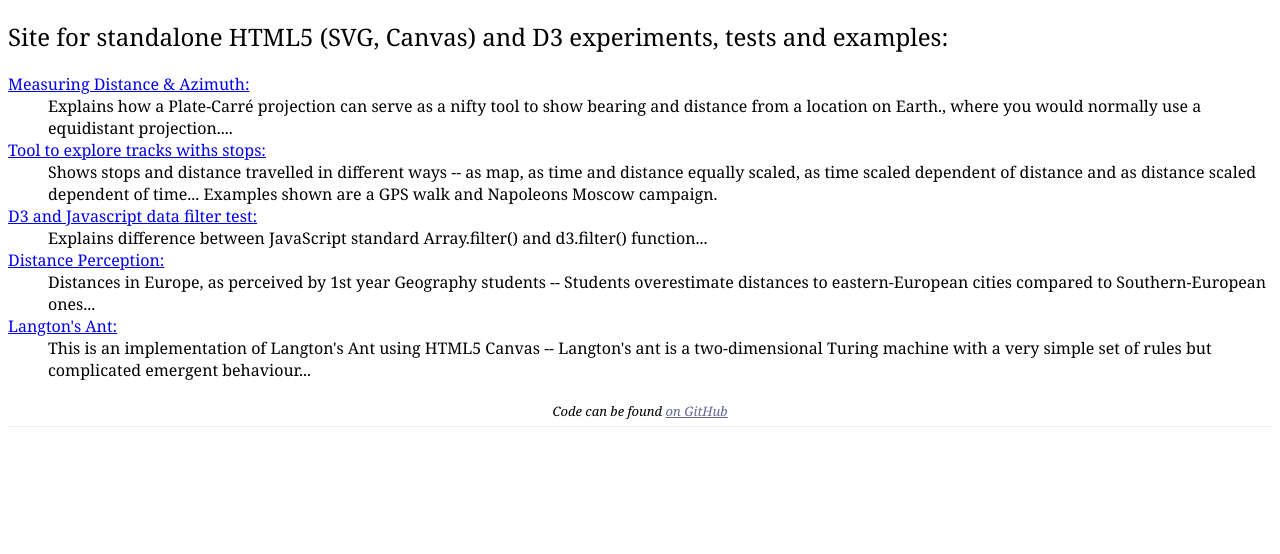
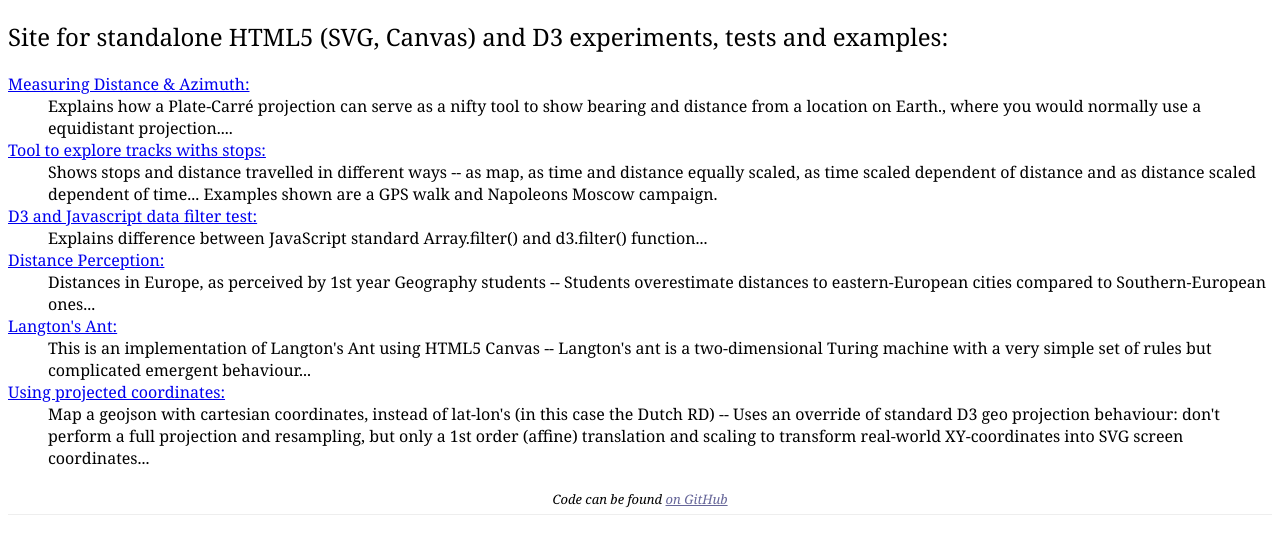
Before and after one commit to kobben/D3tests, a plain HTML site: page index.html in a window 1280 px wide. Drawn offline with Linux system fonts and the light colour scheme.

Commit message:
added RD projected data example...

```diff
--- a/index.html
+++ b/index.html
@@ -30,6 +30,12 @@
         Langton's ant is a two-dimensional
         Turing machine with a very simple set of rules but complicated emergent behaviour...</dd>
 
+    <dt><a href="RDproj_test/">Using projected coordinates:</a></dt>
+    <dd>Map a geojson with cartesian coordinates, instead of lat-lon's (in this case the Dutch RD) --
+        Uses an override of standard D3 geo projection behaviour:
+        don't perform a full projection and resampling, but only a 1st order (affine) translation and
+        scaling to transform real-world XY-coordinates into SVG screen coordinates...</dd>
+
 </dl>
 
 <p class="breadcrumbs">Code can be found <a href="https://github.com/kobben/D3tests">on GitHub</a></p>
```
